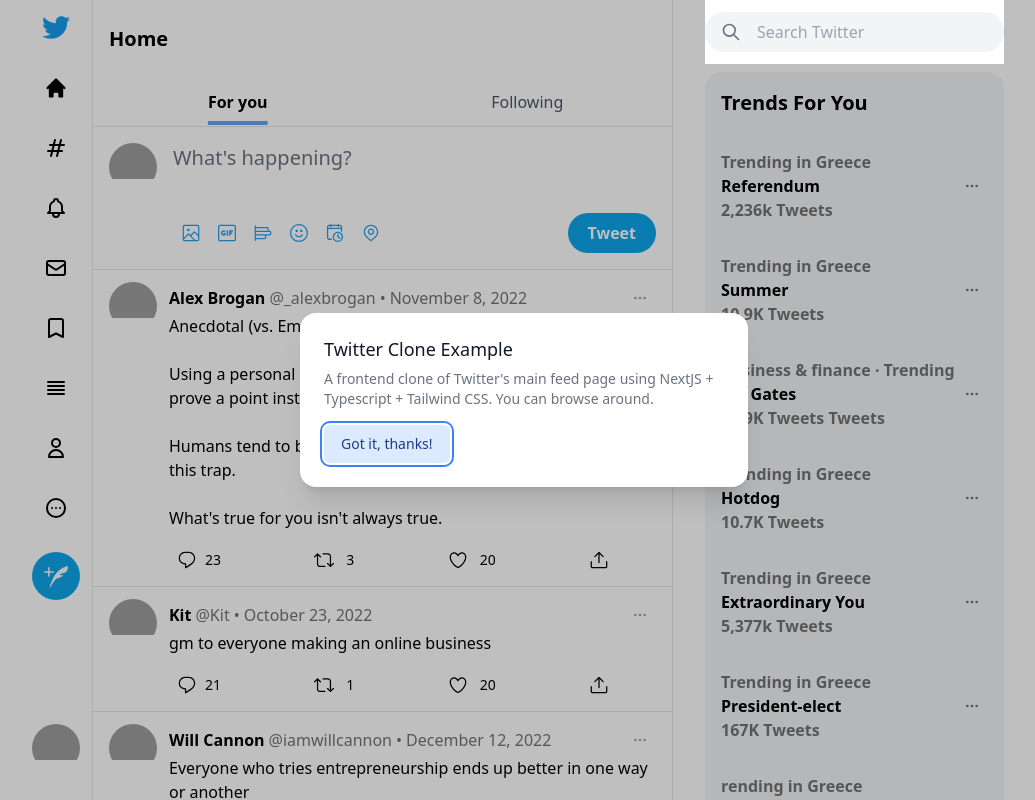
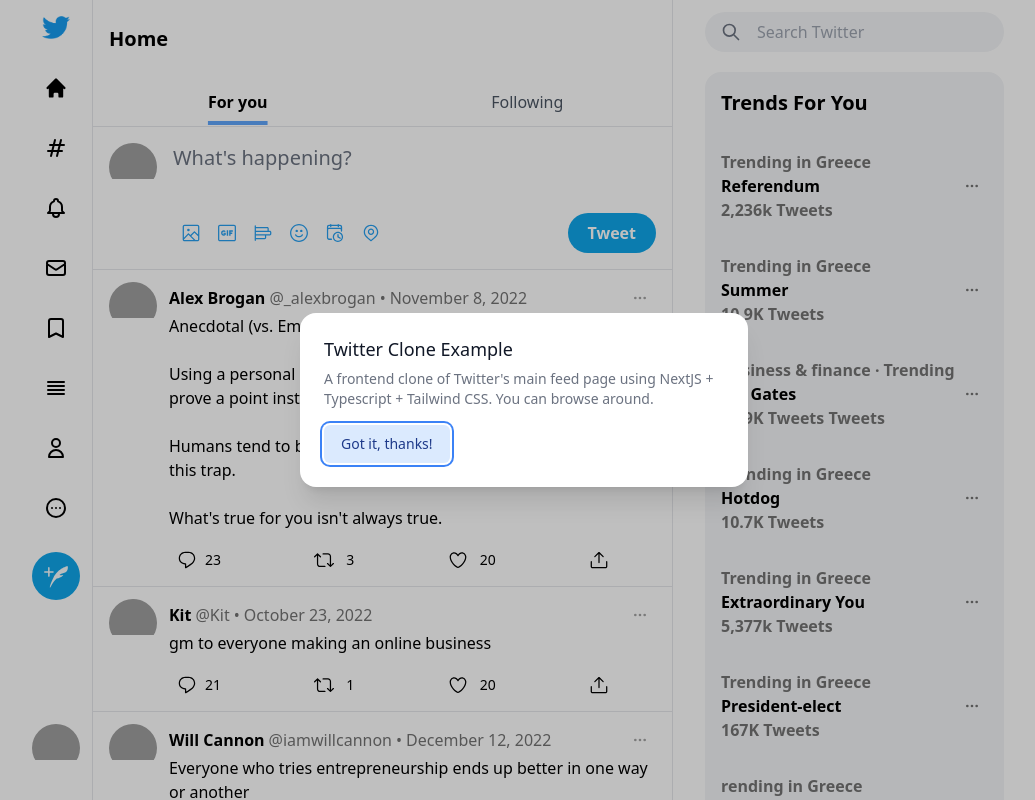
Before and after one commit to skaparelos/nextjs-twitter-clone, a Next.js app: page / in a window 1280 px wide. Shown: the top 800 px of the page, without its empty margins (116-1151 px from the left). Built offline with nearby package versions, Linux system fonts and the light colour scheme; grey boxes are pictures that could not be loaded.

Commit message:
fixed bug

```diff
--- a/src/components/RightSideBar/index.tsx
+++ b/src/components/RightSideBar/index.tsx
@@ -4,7 +4,7 @@
 const RightSideBar  = () => {
   return (
     <div className="laptop:block hidden px-8 space-y-2">
-      <section className="sticky top-0 py-3 bg-white z-20">
+      <section className="sticky top-0 py-3 bg-white z-10">
         <div className="flex items-center gap-4 px-4 py-2 bg-gray-100 rounded-full">
           <SearchIcon className="w-5 h-5 text-gray-500" />
           <input
```
